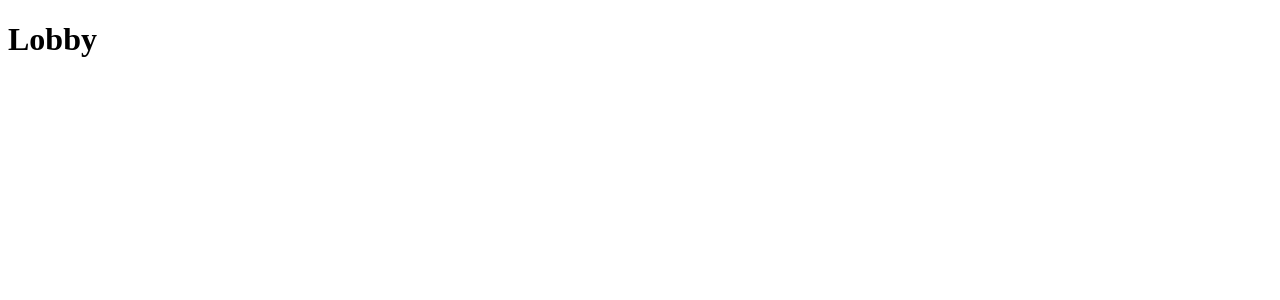
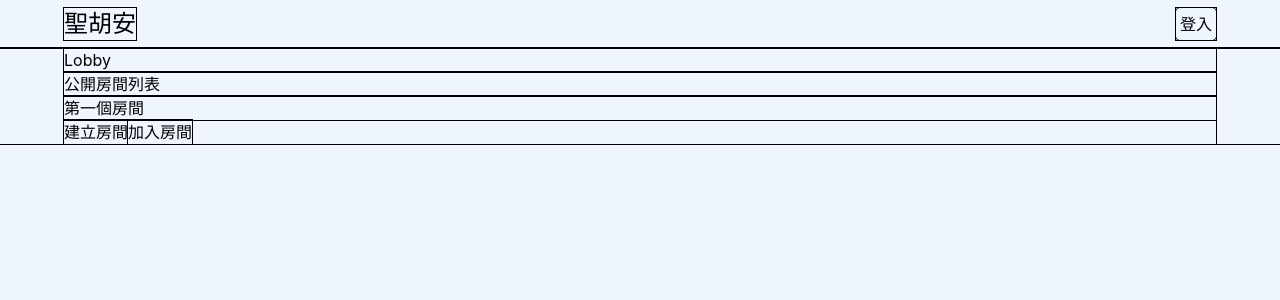
Before and after one commit to lathyrus-odoratus/san-juan, a Nuxt app: page /lobby in a window 1280 px wide. Shown: the top 300 px of the page. Built offline with nearby package versions, Linux system fonts and the light colour scheme; no server answers.

Commit message:
feat:Header 串接登入註冊

```diff
--- /dev/null
+++ b/app/assets/css/main.css
@@ -0,0 +1,16 @@
+@import "tailwindcss";
+
+.container {
+    margin-left: auto;
+    margin-right: auto;
+    padding-left: 5%;
+    padding-right: 5%;
+}
+
+* {
+    @apply outline bg-blue-50
+}
+
+.btn {
+    @apply outline bg-blue-50 p-1 rounded
+}
--- /dev/null
+++ b/app/components/AppHeader.vue
@@ -0,0 +1,17 @@
+<script setup lang="ts">
+const { isLoggedIn, player, logout } = useAuth();
+</script>
+
+<template>
+  <header class="container flex justify-between items-center p-2">
+    <p class="text-2xl">聖胡安</p>
+    <nav class="flex gap-2 justify-between items-center">
+      <p v-if="isLoggedIn">歡迎 {{player?.username}}</p>
+      <button v-if=isLoggedIn @click="logout()" class="btn">登出</button>
+      <NuxtLink v-if=!isLoggedIn to="/login" class="btn ">登入</NuxtLink>
+    </nav>
+
+
+  </header>
+
+</template>
--- a/app/composables/useAuth.ts
+++ b/app/composables/useAuth.ts
@@ -3,10 +3,10 @@ import type { Ref } from 'vue'
 import type { PlayerProfile } from '~~/types/player'
 
 export interface UseAuthReturn {
-  isLoggedIn: Ref<boolean>
-  player: Ref<PlayerProfile | null>
-  login: () => void
-  logout: () => Promise<void>
+  isLoggedIn: Ref<boolean> // 現在有沒有登入
+  player: Ref<PlayerProfile | null> // 有登入的話放 profile 沒登入 null
+  login: () => void // 包好的 login 函式，return 不使用
+  logout: () => Promise<void> // 包好的 logout 函式
 }
 
 /**
--- a/app/layouts/default.vue
+++ b/app/layouts/default.vue
@@ -4,6 +4,9 @@
 
 <template>
   <div class="layout">
-    <slot />
+    <AppHeader></AppHeader>
+    <main class="container">
+      <slot />
+    </main>
   </div>
 </template>
--- a/app/pages/index.vue
+++ b/app/pages/index.vue
@@ -5,6 +5,5 @@
 <template>
   <main>
     <h1>San Juan Online</h1>
-    <P>測試推不推得上去</P>
   </main>
 </template>
--- a/app/pages/lobby.vue
+++ b/app/pages/lobby.vue
@@ -1,9 +1,15 @@
 <script setup lang="ts">
-// Lobby page — public room list, create / join room.
+
 </script>
 
 <template>
   <main>
     <h1>Lobby</h1>
+    <h2>公開房間列表</h2>
+    <ul>
+      <li>第一個房間</li>
+    </ul>
+    <button>建立房間</button>
+    <button>加入房間</button>
   </main>
 </template>
--- a/app/pages/login.vue
+++ b/app/pages/login.vue
@@ -1,9 +1,15 @@
 <script setup lang="ts">
 // Login page — Discord OAuth2 entry point.
+import { useAuth } from '../composables/useAuth';
+
+const {login } = useAuth();
+
+
 </script>
 
 <template>
   <main>
     <h1>Login</h1>
+    <button @click="login()" class="btn">Discord 登入</button>
   </main>
 </template>
--- a/nuxt.config.ts
+++ b/nuxt.config.ts
@@ -1,7 +1,15 @@
 // https://nuxt.com/docs/api/configuration/nuxt-config
+import tailwindcss from "@tailwindcss/vite";
+
 export default defineNuxtConfig({
   compatibilityDate: '2025-07-15',
   devtools: { enabled: true },
+  vite: {
+    plugins: [
+      tailwindcss(),
+    ],
+  },
+  css: ['./app/assets/css/main.css'],
   modules: ['@nuxt/eslint', '@nuxt/test-utils/module'],
   runtimeConfig: {
     discordClientId: '',
--- a/package.json
+++ b/package.json
@@ -16,10 +16,12 @@
   },
   "dependencies": {
     "@nuxt/eslint": "^1.15.2",
+    "@tailwindcss/vite": "^4.3.3",
     "eslint": "^10.3.0",
     "nuxt": "^4.4.4",
     "socket.io": "^4.8.3",
     "socket.io-client": "^4.8.3",
+    "tailwindcss": "^4.3.3",
     "vue": "3.5.39",
     "vue-router": "^5.0.6"
   },
--- a/types/player.ts
+++ b/types/player.ts
@@ -6,5 +6,5 @@
 export interface PlayerProfile {
   discordId: string
   username: string
-  avatar: string | null
+  avatar: string | null // 頭像
 }
```
Also changed, not shown: 1 other file (tests, documents, lock files or other folders).
